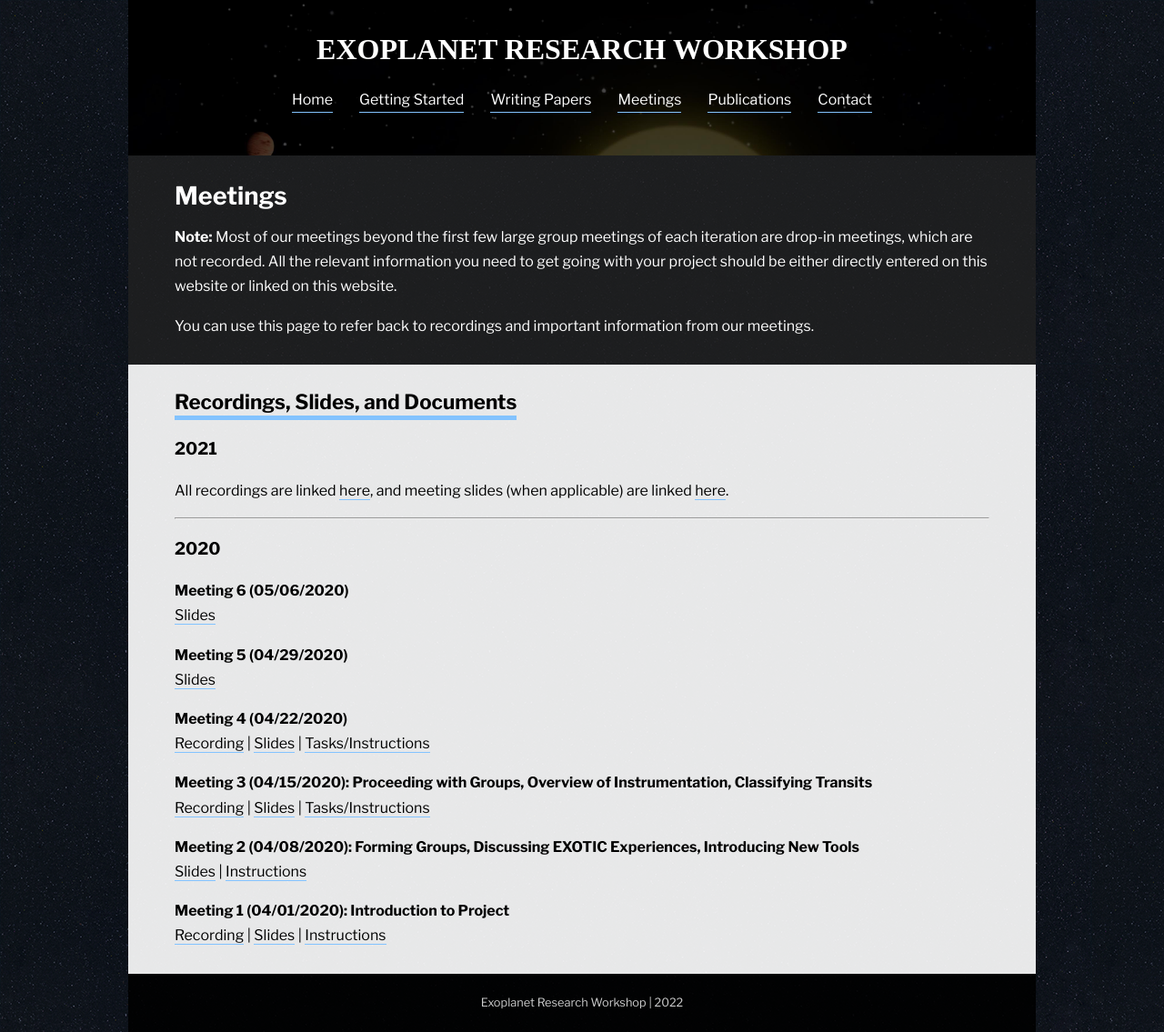
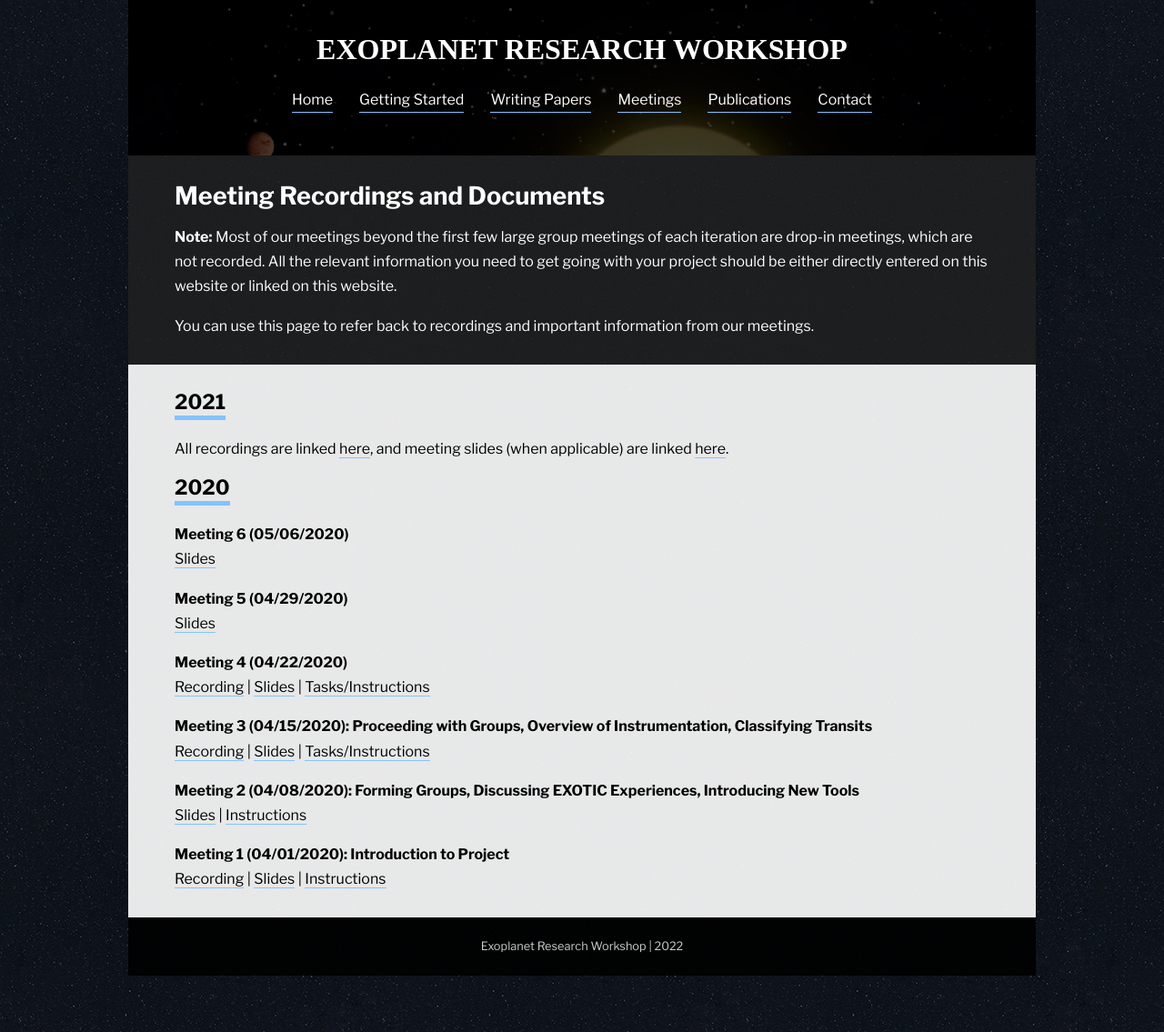
Before and after one commit to paigeyeung/exoplanetresearchworkshop, a Jekyll site: the page built from meetings.md, in a window 1280 px wide. Shown: the whole page at 91% size. Built offline with Jekyll 4.4.1, drawn with Linux system fonts in a browser that asks for light colours; some web fonts are replaced.

Commit message:
Change headers on meetings page

```diff
--- a/meetings.md
+++ b/meetings.md
@@ -5,7 +5,7 @@ title: Meetings
 
 <div class="page-display" markdown="1">
 
-# Meetings
+# Meeting Recordings and Documents
 
 **Note:** Most of our meetings beyond the first few large group meetings of each iteration are drop-in meetings, which are not recorded. All the relevant information you need to get going with your project should be either directly entered on this website or linked on this website.
 
@@ -15,15 +15,11 @@ You can use this page to refer back to recordings and important information from
 
 <div class="page-display-light" markdown="1">
 
-## Recordings, Slides, and Documents
-
-### 2021
+## 2021
 
 All recordings are linked [here](https://www.youtube.com/playlist?list=PLnUhPr_0AEna4-qXevfHSbYjupZfdvzTO){:target="_blank"}, and meeting slides (when applicable) are linked [here](https://drive.google.com/drive/folders/1xxwb3j1TdormdbWbahqmnnfmllIjcR50?usp=sharing){:target="_blank"}.
 
----
-
-### 2020
+## 2020
 
 **Meeting 6 (05/06/2020)**<br>
 [Slides](https://docs.google.com/presentation/d/1awG3jgBT4AZ7g8q1tcr0UdZzT8J7uOww5KMNPj96klw/edit?usp=sharing){:target="_blank"}
```
